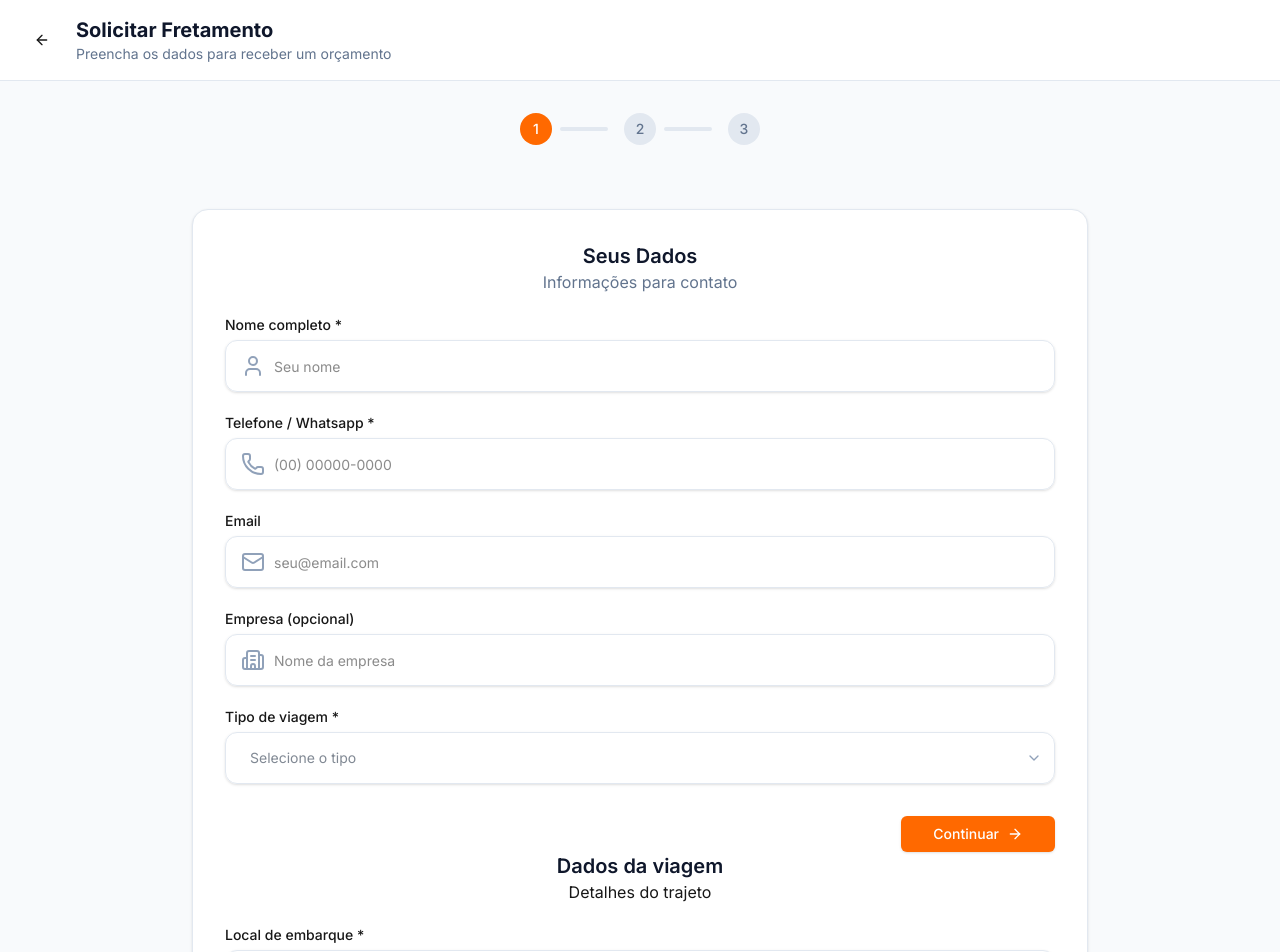
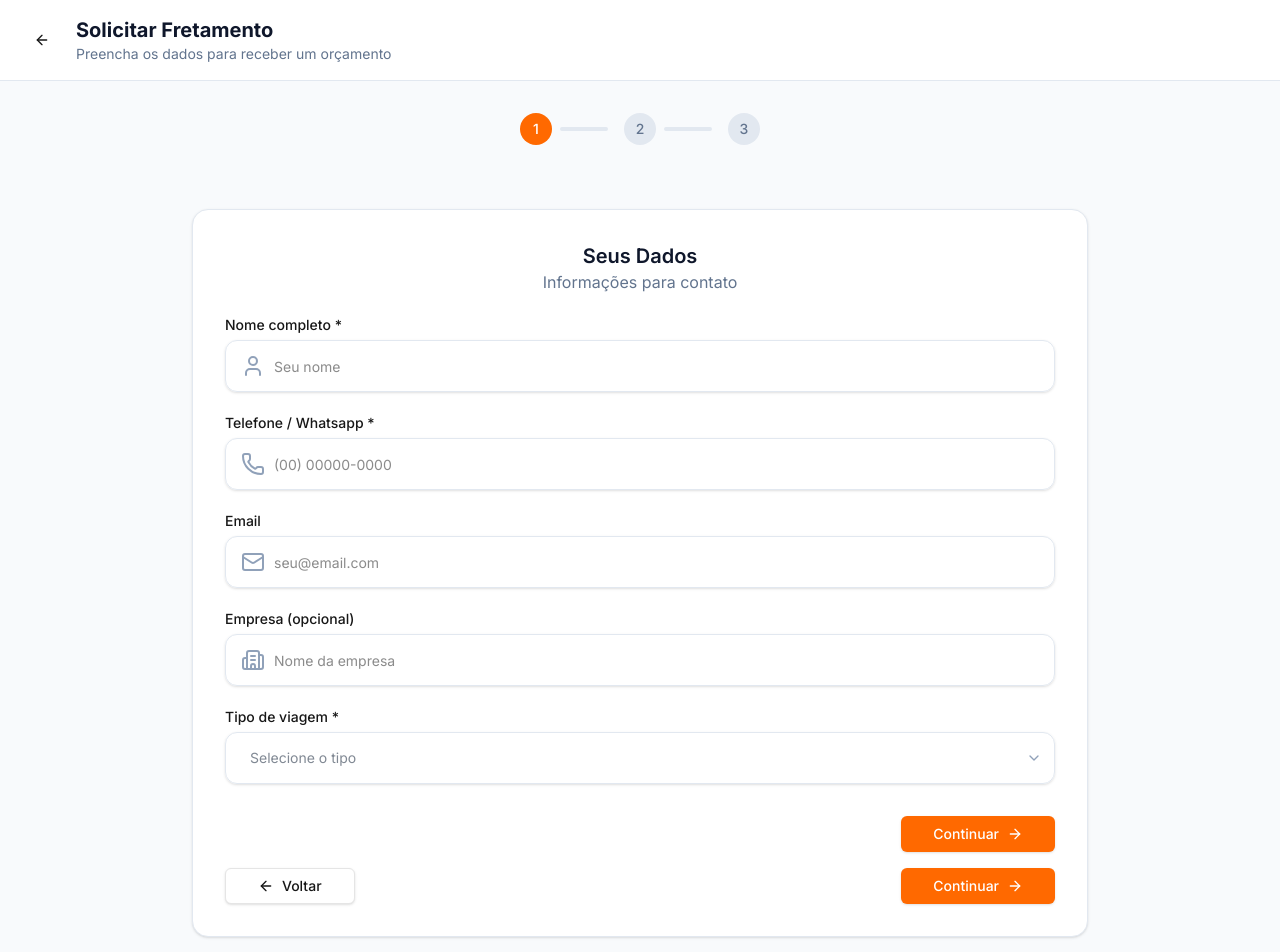
Before and after one commit to rodrigoRolim/vrum-vrum, a Next.js app: page /transport-request in a window 1280 px wide. Shown: the top 952 px of the page. Built offline with nearby package versions, Linux system fonts and the light colour scheme.

Commit message:
go to next and prev steps

```diff
--- a/app/transport-request/page.tsx
+++ b/app/transport-request/page.tsx
@@ -1,15 +1,54 @@
 'use client';
-
-
 
 import Stepper from "@/components/Stepper";
 import PersonalDataStep from "@/components/transport-request/PersonalDataStep";
+import ReviewRequestStep from "@/components/transport-request/ReviewRequestStep";
 import TravelDataStep from "@/components/transport-request/TravelDataStep";
-import { ArrowLeft, ArrowRight, Building2, Mail, Phone, User } from "lucide-react";
+import { ArrowLeft, ArrowRight } from "lucide-react";
 import Link from "next/link";
+import { useState } from "react";
 
+const client = {
+  name: "Rodrigo Rolim Veras",
+  phone: "(43) 99808-6369",
+  email: "rodrigorolimveras@gmail.com"
+} as const
+const travel = {
+  origin: "Cornélio Procópio - PR",
+  destination: "Londrina - PR",
+  departureDatetime: "21/06/2026 08:00",
+  returnDatetime: "21/06/2026 13:30",
+  passengers: 45,
+  specialNeeds: true,
+}
+
+const STEPS = {
+  personal: 1,
+  travel: 2,
+  review: 3
+} as const
+const STEP_INIT = 1
 
 export default function TransportRequest() {
+  const stepsCount = 3
+  const [step, setStep] = useState<number>(1)
+
+  function goToNextStep() {
+    setStep(step => {
+      if (step === stepsCount) {
+        return step
+      }
+      return step + 1
+    })
+  }
+  function goToPrevStep() {
+    setStep(step => {
+      if (step === STEP_INIT) {
+        return step
+      }
+      return step - 1
+    })
+  }
   return (
     <main className="">
       <div className="min-h-screen bg-slate-50 pt-0 pb-12">
@@ -21,11 +60,27 @@ export default function TransportRequest() {
           </div>
         </div>
         <div className="max-w-4xl mx-auto px-6 py-8">
-          <Stepper />
+          <Stepper steps={stepsCount} currentStep={step} />
         </div>
         <div className="bg-white rounded-2xl shadow-sm border border-slate-200 p-6 md:p-8 max-w-4xl mx-auto">
-          <PersonalDataStep />
-          <TravelDataStep />
+          { step === STEPS.personal && <PersonalDataStep /> }
+          { step === STEPS.travel && <TravelDataStep /> }
+          { step === STEPS.review && <ReviewRequestStep client={client} travel={travel}/> }
+          <div className="flex pt-4 items-end justify-between w-full">
+            <button
+              className="inline-flex items-center justify-center gap-2 whitespace-nowrap rounded-md text-sm font-medium transition-colors focus-visible:outline-none focus-visible:ring-1 focus-visible:ring-ring disabled:pointer-events-none disabled:opacity-50 border border-[#e5e5e5] bg-background shadow-sm hover:bg-accent hover:text-foreground h-9 px-8 py-4"
+              onClick={goToPrevStep}
+            >
+              <ArrowLeft className="size-4"/>
+              Voltar
+            </button>
+            <button
+              className="inline-flex items-center text-white justify-center gap-2 whitespace-nowrap rounded-md text-sm font-medium transition-colors focus-visible:outline-none focus-visible:ring-1 focus-visible:ring-ring disabled:pointer-events-none disabled:opacity-50  text-primary-foreground shadow h-9 px-8 py-4 bg-orange-500 hover:bg-orange-600"
+              onClick={goToNextStep}
+            >
+              Continuar <ArrowRight className="size-4" />
+            </button>
+          </div>
         </div>
       </div>
     </main>
```
